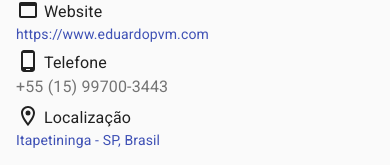
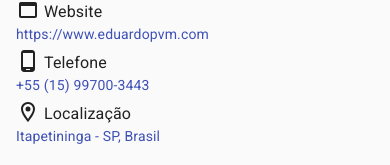
Before and after one commit to eduardopvm/react-cv, a React (Create React App) app: page /pdf in a window 390 px wide. Shown: the part 468-633 px from the top of the page. Built offline with nearby package versions, Linux system fonts and the light colour scheme.

Commit message:
added clickable phone number

```diff
--- a/src/data/cv_data_static.json
+++ b/src/data/cv_data_static.json
@@ -2,7 +2,8 @@
   "contact": {
     "location": "Itapetininga - SP, Brasil",
     "address": "Coronel Fernando Prestes, 615",
-    "phone": "+55 (15) 99700-3443",
+    "phoneDisplay": "+55 (15) 99700-3443",
+    "phoneNumber": "+5515997003443",
     "email": "eduardo.palma403@gmail.com",
     "website": "https://www.eduardopvm.com"
   },
--- a/src/header/InfoPanel.js
+++ b/src/header/InfoPanel.js
@@ -72,7 +72,16 @@ export default function HeaderPanel(props) {
         <Box>
           <PhoneAndroidOutlinedIcon display="inline" className={classes.icon} />
           <Typography display="inline">{t("phone")}</Typography>
-          <Typography color="textSecondary">{props.contact.phone}</Typography>
+
+          {/* screen display */}
+          <Box displayPrint="none">
+            <Link href={`tel:${props.contact.phoneNumber}`}>{props.contact.phoneDisplay}</Link>
+          </Box>
+
+          {/* print display */}
+          <Box display="none" displayPrint="block">
+            <Typography color="textSecondary">{props.contact.phoneDisplay}</Typography>
+          </Box>
         </Box>
       </Grid>
 
```
